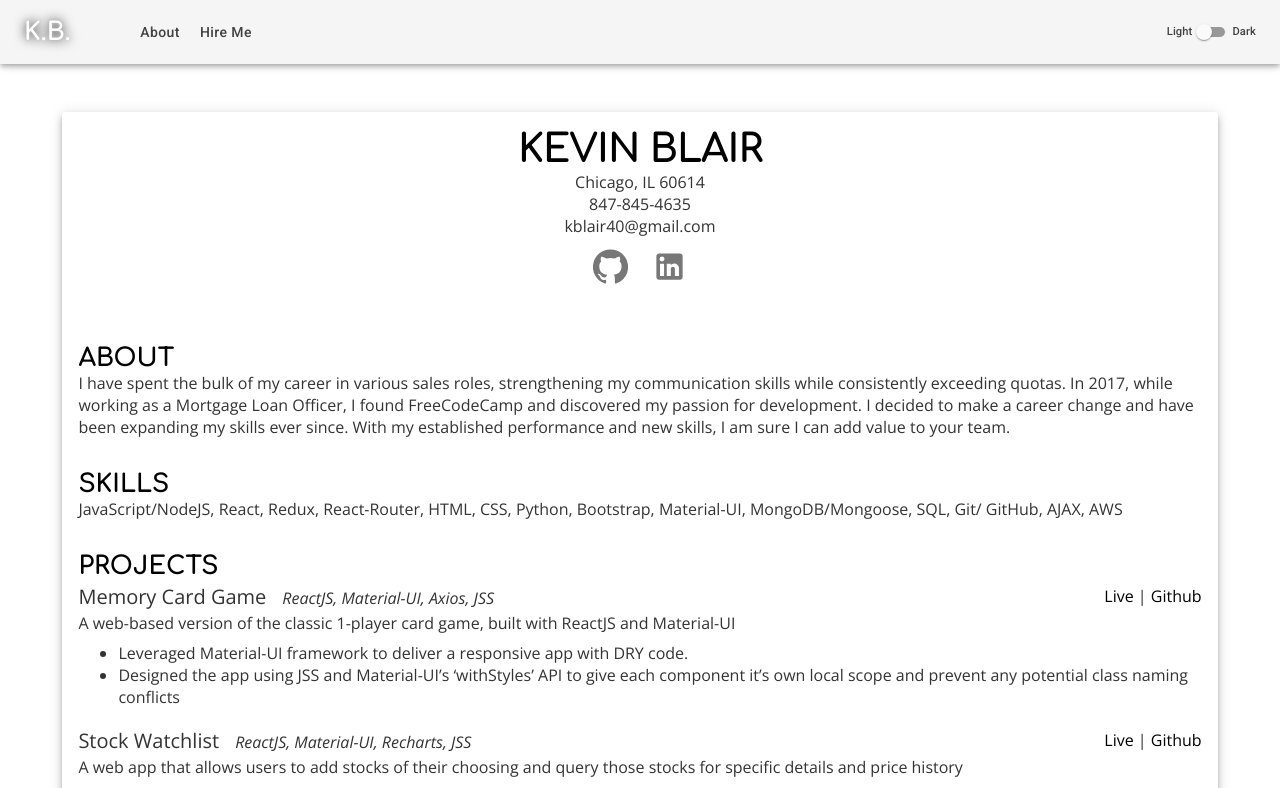
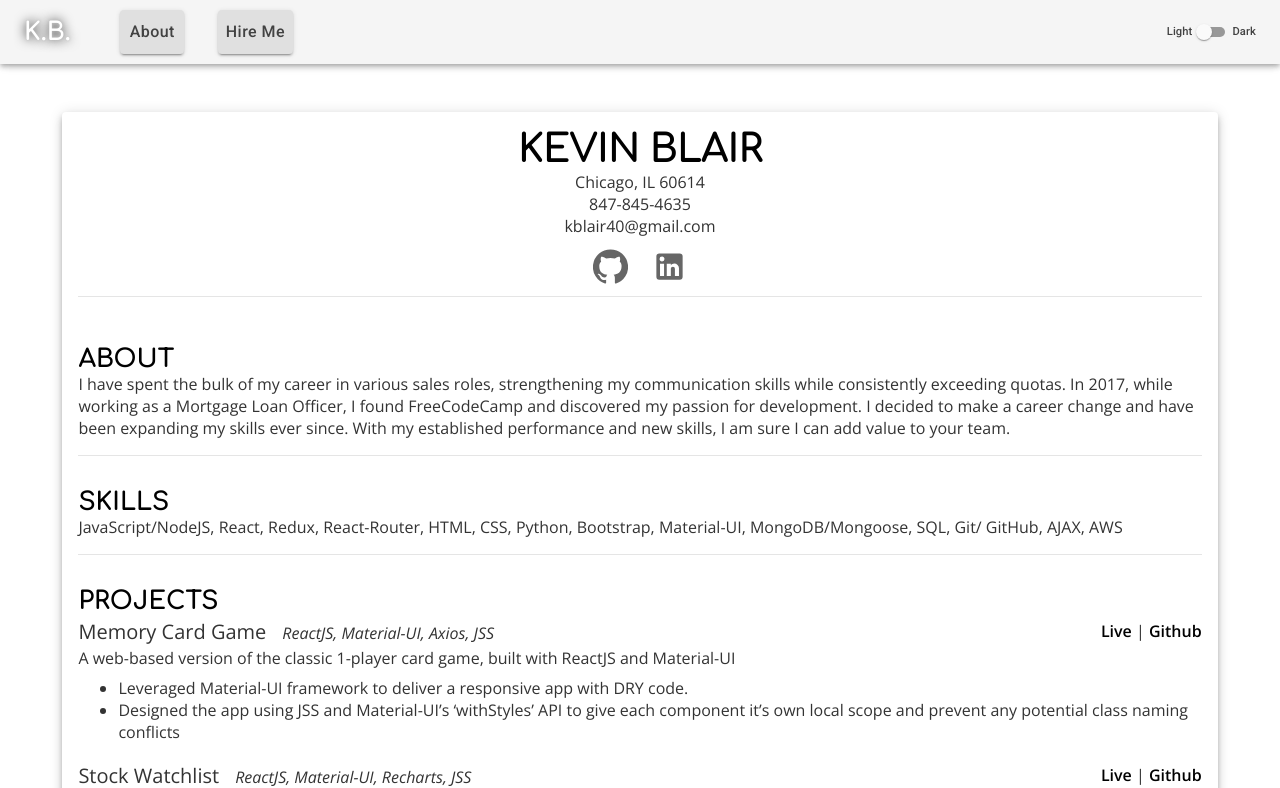
Before and after one commit to kblair40/portfolio-site, a React (Create React App) app: page /hireme in a window 1280 px wide. Shown: the top 788 px of the page. Built offline with nearby package versions, Linux system fonts and the light colour scheme.

Commit message:
Add separate component for nav buttons

```diff
--- a/src/App.js
+++ b/src/App.js
@@ -13,6 +13,7 @@ import ProjectCardsContainer from "./components/ProjectCardsContainer";
 
 const styles = {
   dark: {
+    overflowY: "auto",
     backgroundColor: "#313131",
   },
   light: {
--- a/src/components/Contact.js
+++ b/src/components/Contact.js
@@ -1,12 +1,14 @@
 import React from "react";
-import withStyles from "@material-ui/core/styles/withStyles";
+import makeStyles from "@material-ui/core/styles/makeStyles";
 import IconButton from "@material-ui/core/IconButton";
 import GitHubIcon from "@material-ui/icons/GitHub";
 import LinkedInIcon from "@material-ui/icons/LinkedIn";
+import Divider from "@material-ui/core/Divider";
 
-const styles = {
+const useStyles = makeStyles({
   header: {
     margin: "0 0 -.5rem 0",
+    color: "rgba(0,0,0,0.87)",
   },
   contactContainer: {
     display: "flex",
@@ -24,11 +26,20 @@ const styles = {
     display: "flex",
     justifyContent: "flex-end",
   },
-};
+  icon: {
+    color: (isDarkMode) =>
+      isDarkMode ? "rgba(255,255,255,0.87)" : "rgba(0,0,0,0.6)",
+    "&:hover": {
+      color: (isDarkMode) =>
+        isDarkMode ? "rgba(255,255,255,0.6)" : "rgba(0,0,0,0.87)",
+    },
+  },
+});
 
-const Contact = ({ classes, isDarkMode }) => {
-  const iconColor = { color: isDarkMode ? "white" : "#777" };
+const Contact = ({ isDarkMode }) => {
+  const classes = useStyles(isDarkMode);
   return (
+    <React.Fragment>
       <div className={classes.contactContainer}>
         <h1 className={classes.header}>KEVIN BLAIR</h1>
 
@@ -42,19 +53,25 @@ const Contact = ({ classes, isDarkMode }) => {
             <IconButton
               onClick={() => window.open("https://www.github.com/kblair40")}
             >
-            <GitHubIcon style={iconColor} fontSize="large" />
+              <GitHubIcon className={classes.icon} fontSize="large" />
             </IconButton>
             <IconButton
               onClick={() =>
                 window.open("https://www.linkedin.com/in/kevin-blair-74525935")
               }
             >
-            <LinkedInIcon style={iconColor} fontSize="large" />
+              <LinkedInIcon className={classes.icon} fontSize="large" />
             </IconButton>
           </div>
         </div>
       </div>
+      <Divider
+        style={{
+          backgroundColor: isDarkMode ? "#bbdefb" : "rgba(0,0,0,0.1)",
+        }}
+      />
+    </React.Fragment>
   );
 };
 
-export default withStyles(styles)(Contact);
+export default Contact;
--- /dev/null
+++ b/src/components/NavButton.js
@@ -0,0 +1,60 @@
+import React from "react";
+import withStyles from "@material-ui/core/styles/withStyles";
+import Button from "@material-ui/core/Button";
+import { NavLink } from "react-router-dom";
+
+const styles = {
+  navBtn: {
+    textTransform: "none",
+    textDecoration: "none",
+    fontSize: "16px",
+  },
+};
+
+const NavButton = ({
+  classes,
+  isDarkMode,
+  endpoint,
+  buttonText,
+  activeStyle,
+}) => {
+  return (
+    <Button
+      style={{ padding: ".5rem" }}
+      className={classes.navBtn}
+      color="inherit"
+      variant="contained"
+    >
+      <NavLink
+        style={{
+          textDecoration: "none",
+          color: isDarkMode ? "white" : "#424242",
+        }}
+        activeStyle={activeStyle}
+        to={endpoint}
+      />
+      {buttonText}
+    </Button>
+  );
+};
+
+export default withStyles(styles)(NavButton);
+
+{
+  /* <Button
+                variant="contained"
+                className={classes.navBtn}
+                color="inherit"
+              >
+                <NavLink
+                  style={{
+                    textDecoration: "none",
+                    color: isDarkMode ? "white" : "#424242",
+                  }}
+                  activeStyle={navLinkStyle}
+                  to="/about"
+                >
+                  About
+                </NavLink>
+              </Button> */
+}
--- a/src/components/Navbar.js
+++ b/src/components/Navbar.js
@@ -3,41 +3,34 @@ import { makeStyles } from "@material-ui/core/styles";
 import AppBar from "@material-ui/core/AppBar";
 import Toolbar from "@material-ui/core/Toolbar";
 import Button from "@material-ui/core/Button";
-import IconButton from "@material-ui/core/IconButton";
-import MenuIcon from "@material-ui/icons/Menu";
 import { NavLink } from "react-router-dom";
-import Logo from "../Logo";
+import Logo from "./Logo";
 import ThemeModeSwitch from "./ThemeModeSwitch";
 import { useSelector } from "react-redux";
-// Darkest = #121212
-// Second Darkest = #424242
-// Third Darkest = #535353
+
+import NavButton from "./NavButton";
+
 const useStyles = makeStyles((theme) => ({
   title: {
     marginRight: "1rem",
   },
   navBtns: {
-    position: "absolute",
-    left: "8rem",
+    width: "15rem",
+    display: "flex",
+    justifyContent: "space-evenly",
   },
   grow: {
     display: "flex",
     flexGrow: 1,
-    justifyContent: "flex-end",
     alignItems: "center",
   },
   darkBg: {
-    // backgroundColor: "#424242",
     backgroundColor: "#121212",
     color: "#fff",
   },
   lightBg: {
     backgroundColor: "#f5f5f5", //light mode background
     color: "#424242",
-  },
-  navBtn: {
-    textTransform: "none",
-    textDecoration: "none",
   },
   selectedDark: {
     textDecoration: "none",
@@ -46,6 +39,9 @@ const useStyles = makeStyles((theme) => ({
   selectedLight: {
     textDecoration: "none",
     color: "black",
+  },
+  logo: {
+    // minWidth: "10rem",
   },
 }));
 export default function Navbar(props) {
@@ -56,6 +52,7 @@ export default function Navbar(props) {
     textDecoration: "none",
     color: !isDarkMode ? "#424242" : "white",
   };
+
   return (
     <div className={classes.root}>
       <AppBar
@@ -63,38 +60,26 @@ export default function Navbar(props) {
         className={isDarkMode ? classes.darkBg : classes.lightBg}
       >
         <Toolbar>
-          <NavLink activeStyle={navLinkStyle} to="/">
-            <Logo />
-          </NavLink>
+          <div className={classes.logo}>
+            <NavLink activeStyle={navLinkStyle} to="/">
+              <Logo />
+            </NavLink>
+          </div>
 
           <div className={classes.grow}>
             <div className={classes.navBtns}>
-              <Button className={classes.navBtn} color="inherit">
-                <NavLink
-                  style={{
-                    textDecoration: "none",
-                    color: isDarkMode ? "white" : "#424242",
-                  }}
-                  activeStyle={navLinkStyle}
-                  to="/about"
-                >
-                  About
-                </NavLink>
-              </Button>
-              <Button className={classes.navBtn} color="inherit">
-                <NavLink
-                  style={{
-                    textDecoration: "none",
-                    color: isDarkMode ? "white" : "#424242",
-                  }}
-                  activeClassName={
-                    isDarkMode ? classes.selectedDark : classes.selectedLight
-                  }
-                  to="/hireme"
-                >
-                  Hire Me
-                </NavLink>
-              </Button>
+              <NavButton
+                isDarkMode={isDarkMode}
+                endpoint="/about"
+                buttonText="About"
+                activeStyle={navLinkStyle}
+              />
+              <NavButton
+                isDarkMode={isDarkMode}
+                endpoint="/hireme"
+                buttonText="Hire Me"
+                activeStyle={navLinkStyle}
+              />
             </div>
           </div>
           {/* <Button color="inherit">Login</Button> */}
--- a/src/components/ProjectCardsContainer.js
+++ b/src/components/ProjectCardsContainer.js
@@ -19,6 +19,10 @@ const ProjectCardsContainer = (props) => {
       <div className={classes.ProjectCardsContainer}>
         <ProjectCard />
         <ProjectCard />
+        <ProjectCard />
+        <ProjectCard />
+        <ProjectCard />
+        <ProjectCard />
       </div>
     </PageContainer>
   );
--- a/src/components/Resume.js
+++ b/src/components/Resume.js
@@ -23,19 +23,20 @@ const useStyles = makeStyles({
       textDecoration: "none",
       color: isDarkMode ? "white" : "black",
       transitionDuration: ".3s",
+      fontWeight: 600,
     },
     "& a:visited": {
       color: isDarkMode ? "white" : "black",
     },
     "& a:hover": {
       textDecoration: "underline",
-      fontWeight: 600,
+      color: isDarkMode ? "rgba(255,255,255,0.6)" : "black",
     },
     "& h1": {
-      color: isDarkMode ? "#8aacc8" : "black",
+      color: isDarkMode ? "rgba(255,255,255,0.87)" : "black",
     },
     "& h3": {
-      color: isDarkMode ? "#bbdefb" : "black",
+      color: isDarkMode ? "rgba(255,255,255,0.87)" : "black",
     },
   }),
   sectionHeader: {
@@ -52,9 +53,17 @@ const Resume = (props) => {
       <ResumeContainer isDarkMode={isDarkMode}>
         <Contact isDarkMode={isDarkMode} />
         <h3 className={classes.sectionHeader}>ABOUT</h3>
-        <ResumeSection content={ABOUT_TEXT} />
+        <ResumeSection
+          content={ABOUT_TEXT}
+          isDarkMode={isDarkMode}
+          needsDivider={true}
+        />
         <h3 className={classes.sectionHeader}>SKILLS</h3>
-        <ResumeSection content={SKILLS_TEXT} />
+        <ResumeSection
+          content={SKILLS_TEXT}
+          isDarkMode={isDarkMode}
+          needsDivider={true}
+        />
         <h3 className={classes.sectionHeader}>PROJECTS</h3>
         <ResumeSection
           subheader="Memory Card Game"
@@ -63,7 +72,9 @@ const Resume = (props) => {
           bullets={MEMORY_BULLETS}
           liveLink="https://memory-6fc80b.netlify.app"
           githubLink="https://github.com/kblair40/memory"
+          isDarkMode={isDarkMode}
         />
+
         <ResumeSection
           subheader="Stock Watchlist"
           subheaderDetails="ReactJS, Material-UI, Recharts, JSS"
@@ -71,8 +82,9 @@ const Resume = (props) => {
           bullets={WATCHLIST_BULLETS}
           liveLink="https://watchlistkab.netlify.app"
           githubLink="https://github.com/kblair40/watchlist"
+          isDarkMode={isDarkMode}
+          needsDivider={true}
         />
-
         <h3 className={classes.sectionHeader}>
           SOFTWARE DEVELOPMENT COURSEWORK
         </h3>
@@ -82,6 +94,8 @@ const Resume = (props) => {
           bullets={[
             "Covered ReactJS class and functional components, in addition to hooks, Context API, React-Router and NextJS",
           ]}
+          isDarkMode={isDarkMode}
+          needsDivider={false}
         />
         <ResumeSection
           subheader="The Web Developer Bootcamp 2021"
@@ -90,6 +104,7 @@ const Resume = (props) => {
             "Learned principles of responsive design implemented with CSS Flexbox, Grid and media queries",
             "Gained a significantly greater understanding of the DOM, DOM events, AJAX, Prototypes, Classes and how to incorporate a NodeJS/MongoDB back-end with a JavaScript/HTML/CSS front-end",
           ]}
+          isDarkMode={isDarkMode}
         />
         <ResumeSection
           subheader="AWS Certified Solutions Architect Associate 2020"
@@ -97,6 +112,7 @@ const Resume = (props) => {
           bullets={[
             "Gained the necessary knowledge to take and pass the AWS Certified Solutions Architect Associate exam in June, 2020",
           ]}
+          isDarkMode={isDarkMode}
         />
         <ResumeSection
           subheader="Complete Python Bootcamp From Zero to Hero in Python"
@@ -104,6 +120,7 @@ const Resume = (props) => {
           bullets={[
             "Learned Python starting with the basics and ending with more advanced topics like decorators, generators, web scraping, exception handling, pandas/numpy libraries and GUI frameworks",
           ]}
+          isDarkMode={isDarkMode}
         />
         <ResumeSection
           subheader="FreeCodeCamp"
@@ -111,6 +128,8 @@ const Resume = (props) => {
           bullets={[
             "Learned the basics of HTML, CSS JavaScript, JQuery, the DOM, and responsive web design",
           ]}
+          isDarkMode={isDarkMode}
+          needsDivider={true}
         />
         <h3 className={classes.sectionHeader}>UNIVERSITY</h3>
         <ResumeSection
@@ -120,6 +139,8 @@ const Resume = (props) => {
             "Alabama Men’s Varsity Basketball Scout Team, 2011 - 2012",
             "Alabama Men’s Club Volleyball Team, 2009 - 2010",
           ]}
+          isDarkMode={isDarkMode}
+          needsDivider={true}
         />
         <h3 className={classes.sectionHeader}>EXPERIENCE</h3>
         <ResumeSection
--- a/src/components/ResumeContainer.js
+++ b/src/components/ResumeContainer.js
@@ -20,7 +20,7 @@ const styles = {
 
 const ResumeContainer = ({ classes, children, isDarkMode }) => {
   const paperStyles = isDarkMode
-    ? { background: "#121212", color: "white" }
+    ? { background: "#121212", color: "rgba(255,255,255,0.87)" }
     : {};
 
   return (
--- a/src/components/ResumeSection.js
+++ b/src/components/ResumeSection.js
@@ -1,14 +1,22 @@
 import React from "react";
 import withStyles from "@material-ui/core/styles/withStyles";
+import Divider from "@material-ui/core/Divider";
+
 import Subheader from "./Subheader";
 
 const styles = {
   sectionContent: {
     marginBottom: "-1rem",
   },
-  content: {},
   bullets: {
     marginTop: "-.5rem",
+  },
+  darkDivider: {
+    backgroundColor: "rgba(0,0,0,0.1)",
+  },
+  lightDivider: {
+    backgroundColor: "#bbdefb",
+    // backgroundColor: "rgba(255,255,255,.2)",
   },
 };
 
@@ -21,6 +29,8 @@ const ResumeSection = (props) => {
     subheaderDetails,
     content,
     bullets,
+    isDarkMode,
+    needsDivider,
   } = props;
 
   const getBullets = (bullets) => {
@@ -49,8 +59,13 @@ const ResumeSection = (props) => {
           hasContent={content ? true : false}
         />
       )}
-      {content && <p className={classes.content}>{content}</p>}
+      {content && <p>{content}</p>}
       {bulletsContent}
+      {needsDivider && (
+        <Divider
+          className={isDarkMode ? classes.lightDivider : classes.darkDivider}
+        />
+      )}
     </div>
   );
 };
```
Also changed, not shown: src/components/Logo.js (renamed from src/Logo.js), src/components/logo.css (renamed from src/logo.css). Lines whose indentation alone changed are shown as unchanged.
